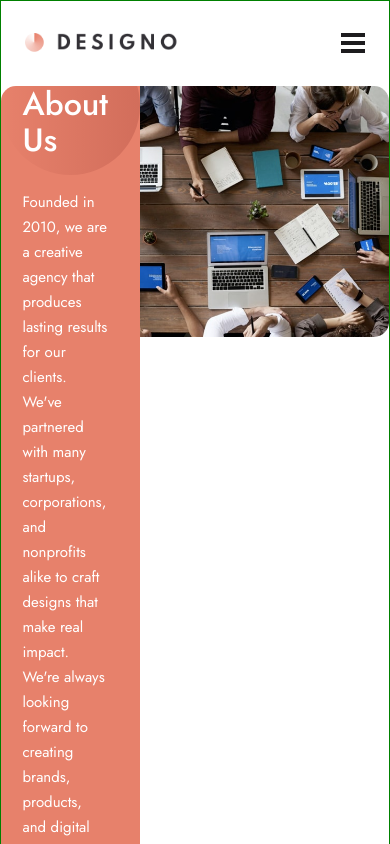
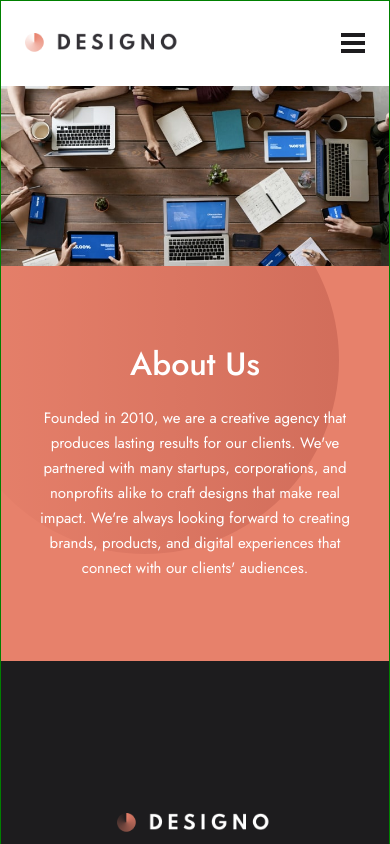
Before and after one commit to Sasa-Tausan/designo, a React (Vite) app: page /company in a window 390 px wide. Shown: the top 844 px of the page. Built offline with nearby package versions, Linux system fonts and the light colour scheme.

Commit message:
finished hero section in company page

```diff
--- a/src/components/Company.jsx
+++ b/src/components/Company.jsx
@@ -1,9 +1,9 @@
-import { aboutImgDesktop } from "../images";
+import { aboutImgDesktop, aboutImgMobile, aboutImgTablet } from "../images";
 
 const Company = () => {
   return (
     <main className="container page-wrapper">
-      <section className="company-hero-section d-flex br-15">
+      <section className="company-hero-section d-flex">
         <article className="article-content d-flex flex-col">
           <h1 className="heading-one text-clr-white medium capitalize">
             about us
@@ -18,6 +18,8 @@ const Company = () => {
           </p>
         </article>
         <picture>
+          <source media="(max-width: 375px)" srcSet={aboutImgMobile} />
+          <source media="(max-width:768px )" srcSet={aboutImgTablet} />
           <img src={aboutImgDesktop} alt="" className="company-hero-img" />
         </picture>
       </section>
--- a/src/index.css
+++ b/src/index.css
@@ -525,7 +525,7 @@ header {
 .article-content {
   justify-content: center;
 
-  gap: 2rem;
+  gap: 1rem;
 
   flex: 1;
 
@@ -535,14 +535,19 @@ header {
   background-size: contain;
   background-position: top -50px right;
 
-  padding-left: 5.5vw;
-  padding-right: 2rem;
+  padding-left: 3.5vw;
+  padding-right: 1rem;
 
   border-top-left-radius: 15px;
   border-bottom-left-radius: 15px;
 }
 
+.company-hero-article-text {
+  max-width: 450px;
+}
+
 .company-hero-img {
+  flex-grow: 1;
   border-top-right-radius: 15px;
   border-bottom-right-radius: 15px;
 }
@@ -721,6 +726,34 @@ footer {
     margin-bottom: 25rem;
   }
 
+  /* ========== COMPANY COMPONENT ========== */
+  .company-hero-section {
+    flex-direction: column-reverse;
+  }
+
+  .article-content {
+    align-items: center;
+
+    text-align: center;
+
+    gap: 2rem;
+
+    background-position: top -400px right 250px;
+    background-size: cover;
+
+    padding: 4rem 3.5rem;
+
+    border-bottom-right-radius: 15px;
+    border-bottom-left-radius: 15px;
+    border-top-left-radius: 0;
+  }
+
+  .company-hero-img {
+    border-top-right-radius: 15px;
+    border-top-left-radius: 15px;
+    border-bottom-right-radius: 0;
+  }
+
   /* ========== FOOTER COMPONENT ========== */
   footer {
     padding-top: 5rem;
@@ -843,6 +876,27 @@ footer {
     align-self: center;
   }
 
+  /* ========== COMPANY COMPONENT ========== */
+
+  .article-content {
+    gap: 1.5rem;
+
+    padding: 5rem 1.5rem;
+
+    background-position: top -100px right 50px;
+    background-size: contain;
+
+    border-bottom-right-radius: 0;
+    border-bottom-left-radius: 0;
+    border-top-left-radius: 0;
+  }
+
+  .company-hero-img {
+    border-top-right-radius: 0;
+    border-top-left-radius: 0;
+    border-bottom-right-radius: 0;
+  }
+
   /* ========== PROJECT COMPONENT ========== */
   .project-page-section {
     width: calc(100% - 3rem);
```
